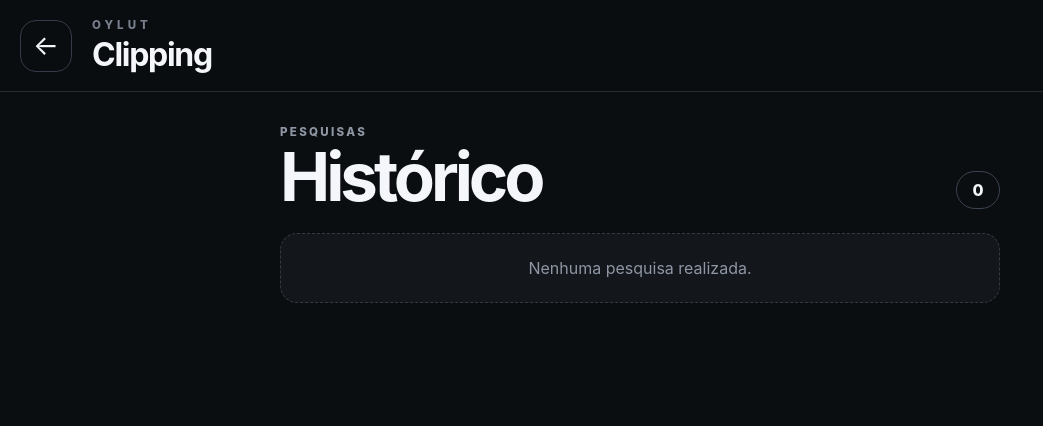
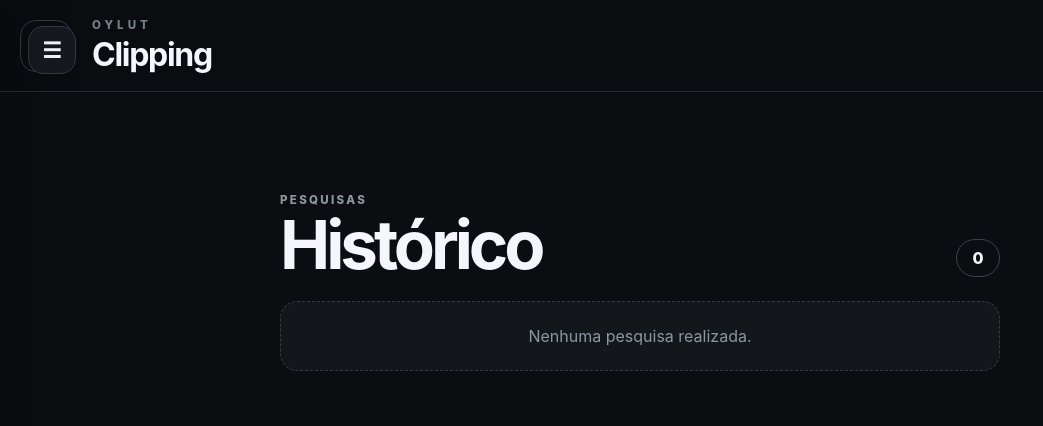
Before and after one commit to lopestulyopb/oylut-clipping, a FastAPI app: template app/templates/history.html in a window 1280 px wide. Shown: the top 426 px of the page, without its empty margins (0-1043 px from the left). Run offline with FastAPI, Linux system fonts and the light colour scheme; the template is opened without the code that fills it, so the values that code supplies are empty; parts of the project's set-up code (start-up, migrations or seed data) failed here and were passed over.

Commit message:
feat: add global navigation to history

```diff
--- a/app/templates/history.html
+++ b/app/templates/history.html
@@ -1,39 +1,17 @@
 <!doctype html>
 <html lang="pt-BR">
 <head>
-    <meta charset="utf-8">
-    <meta name="viewport" content="width=device-width, initial-scale=1">
+    <meta charset="utf-8"><meta name="viewport" content="width=device-width, initial-scale=1, viewport-fit=cover">
     <title>Histórico | Oylut Clipping</title>
-    <link rel="stylesheet" href="/static/css/app.css">
-    <link rel="stylesheet" href="/static/css/management.css">
+    <link rel="stylesheet" href="/static/css/app.css?v=0.7.0"><link rel="stylesheet" href="/static/css/management.css?v=0.7.0"><link rel="stylesheet" href="/static/css/drawer.css?v=0.7.0">
 </head>
 <body class="app-body">
-<header class="app-header">
-    <a href="/" class="icon-button" aria-label="Voltar">←</a>
-    <div class="brand-lockup"><span>OYLUT</span><strong>Clipping</strong></div>
-</header>
-<main class="app-main">
-    <section class="screen-heading">
-        <div><span class="screen-kicker">PESQUISAS</span><h1>Histórico</h1></div>
-        <span class="count-pill">{{ searches|length }}</span>
-    </section>
+{% include "_drawer.html" %}
+<header class="app-header"><a href="/" class="icon-button" aria-label="Voltar">←</a><div class="brand-lockup"><span>OYLUT</span><strong>Clipping</strong></div></header>
+<main class="app-main drawer-page">
+    <section class="screen-heading"><div><span class="screen-kicker">PESQUISAS</span><h1>Histórico</h1></div><span class="count-pill">{{ searches|length }}</span></section>
     {% if error %}<div class="alert alert-error">{{ error }}</div>{% endif %}
-    {% if searches %}
-    <div class="client-list">
-        {% for search in searches %}
-        <a class="history-row" href="/historico/{{ search.id }}">
-            <span class="history-main">
-                <strong>{{ search.monitorings.name if search.monitorings else 'Monitoramento removido' }}</strong>
-                <small>{{ search.monitorings.clients.name if search.monitorings and search.monitorings.clients else 'Cliente não identificado' }}</small>
-            </span>
-            <span class="history-meta">
-                <strong>{{ search.result_count }} resultados</strong>
-                <small>{{ search.started_at[:16]|replace('T', ' · ') }}</small>
-            </span>
-        </a>
-        {% endfor %}
-    </div>
-    {% else %}<div class="empty-compact">Nenhuma pesquisa realizada.</div>{% endif %}
+    {% if searches %}<div class="client-list">{% for search in searches %}<a class="history-row" href="/historico/{{ search.id }}"><span class="history-main"><strong>{{ search.monitorings.name if search.monitorings else 'Monitoramento removido' }}</strong><small>{{ search.monitorings.clients.name if search.monitorings and search.monitorings.clients else 'Cliente não identificado' }}</small></span><span class="history-meta"><strong>{{ search.result_count }} resultados</strong><small>{{ search.started_at[:16]|replace('T', ' · ') }}</small></span></a>{% endfor %}</div>{% else %}<div class="empty-compact">Nenhuma pesquisa realizada.</div>{% endif %}
 </main>
 </body>
 </html>
```
